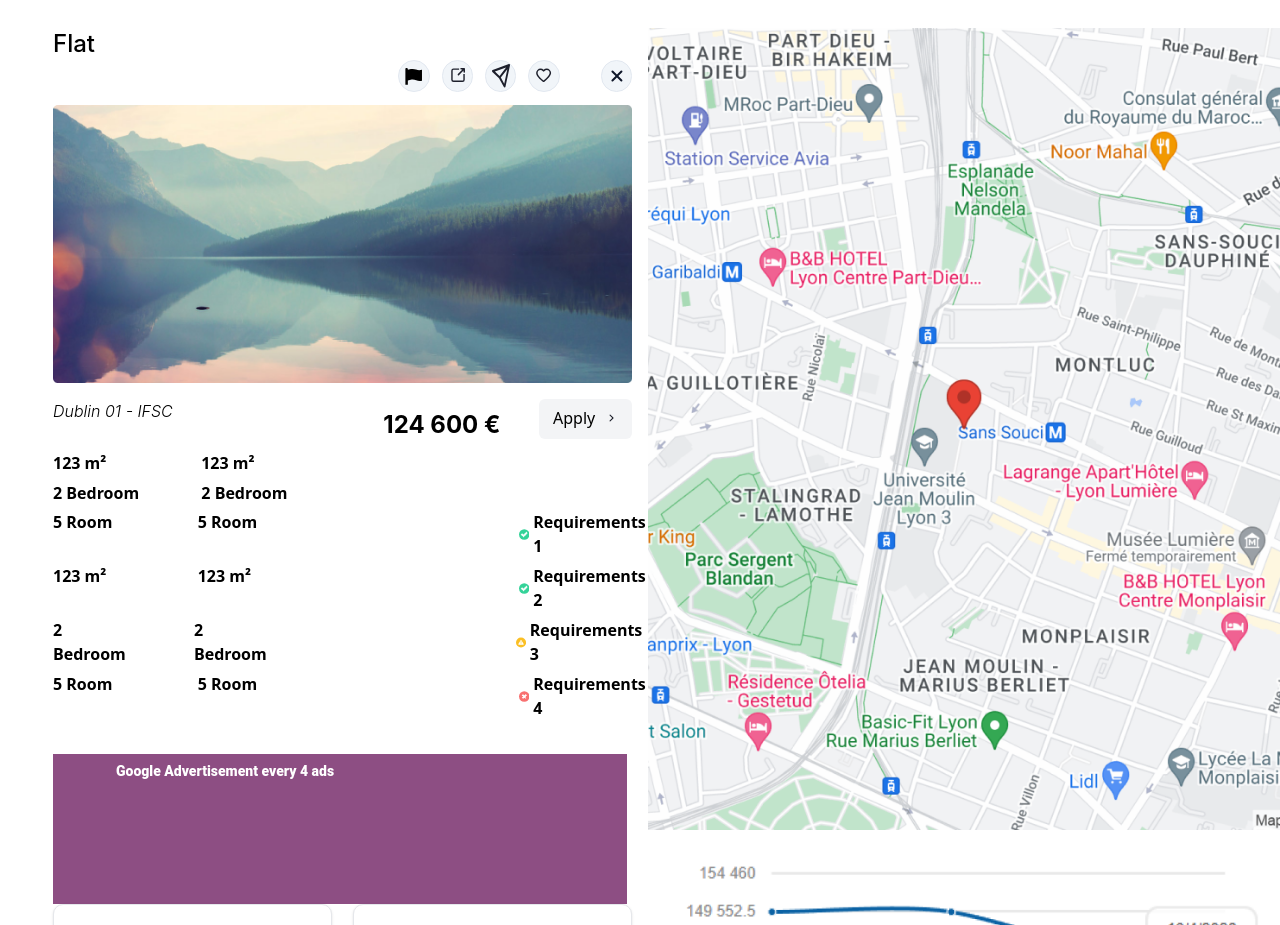
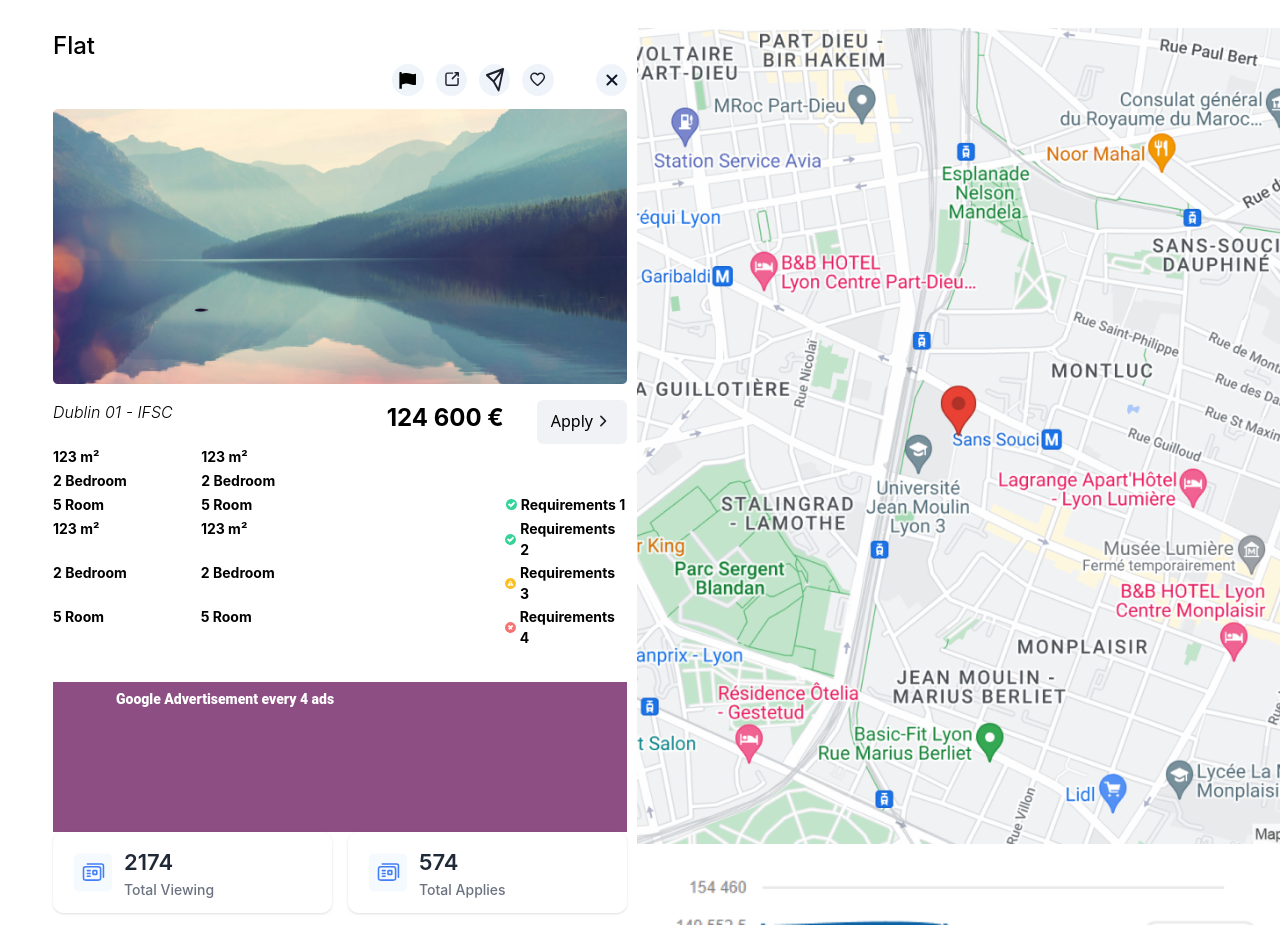
Before and after one commit to rayhanwd/client-work-next-flat, a Next.js app: page /details in a window 1280 px wide. Shown: the part 67-992 px from the top of the page. Built offline with nearby package versions, Linux system fonts and the light colour scheme; no server answers.

Commit message:
details page with css

```diff
--- a/src/app/(ads)/details/page.tsx
+++ b/src/app/(ads)/details/page.tsx
@@ -14,141 +14,137 @@ import Image from "next/image";
 const details = () => {
   return (
     <>
-      <div className=" grid grid-cols-2 justify-between gap-4 mt-[30px]">
-        <div className="ml-[53px] mb-[119px]">
-          <h1 className=" font-inter text-2xl font-medium">Flat</h1>
-          <div className="flex justify-end gap-3">
-            <div className="w-[31.36px] flex items-center justify-center h-[32.30px] bg-slate-100 rounded-full border border-slate-200">
+      <div className="details">
+        <div className="flat">
+          <h1 className="flat_title">Flat</h1>
+          <div className="flat_icons">
+            <div className="icon">
               <Flag />
             </div>
-            <div className=" w-[31.36px] h-[32.30px] flex items-center justify-center bg-slate-100 rounded-full border border-slate-200">
+            <div className="icon">
               <UrlIcon />
             </div>
-            <div className="w-[31.36px] h-[32.30px] flex items-center justify-center bg-slate-100 rounded-full border border-slate-200">
+            <div className="icon">
               <LocationFlag />
             </div>
-            <div className="w-[31.36px] h-[32.30px] flex items-center justify-center bg-slate-100 rounded-full border border-slate-200">
+            <div className="icon">
               <LoveIcon />
             </div>
-            <div className="w-[31.36px] h-[32.30px] ml-[29px] flex items-center justify-center bg-slate-100 rounded-full border border-slate-200">
+            <div className="XIcon">
               <XIcon />
             </div>
           </div>
-          <div className="mt-[13px]">
+
+
+          <div className="slider_img">
             <Image src="/slider1.png" alt="slider" width={619} height={297} />
           </div>
 
-          <div className="flex justify-between mt-[16px]">
-            <h3 className="text-base font-light font-inter italic">
-              Dublin 01 - IFSC
-            </h3>
-            <div className="flex">
-              <button className="w-[130.22px] h-[52px] text-center text-black text-2xl font-bold font-inter mr-[32px]">
+          <div className="dublin_box ">
+            <h3 className="dublin">Dublin 01 - IFSC</h3>
+            <div className="balance_apply">
+              <button className="balance">
                 124 600 €
               </button>
-              <button className="w-[93px] h-10 px-3.5 pt-[9px] pb-[11px] bg-gray-100 rounded-md justify-center items-center gap-2.5 flex">
+              <button className="apply_btn">
                 Apply <RightSideIcon />
               </button>
             </div>
           </div>
+
           <div>
-            <ul className=" list-none inline-flex font-bold font-inner">
-              <li className="w-[76.56px]">123 m²</li>
-              <li className="ml-[71.63px]">123 m²</li>
+            <ul className="data">
+              <li className="data_li">123 m²</li>
+              <li className="data_li2">123 m²</li>
             </ul>
             <br />
-            <ul className=" list-none inline-flex font-bold font-inner mt-[5.88px]">
-              <li className="w-[87.73px]">2 Bedroom</li>
-              <li className="ml-[60.63px]">2 Bedroom</li>
+            <ul className="data">
+              <li className="data_li3">2 Bedroom</li>
+              <li className="data_li4">2 Bedroom</li>
             </ul>
             <br />
-            <ul className=" list-none inline-flex font-bold font-inner mt-[5.88px]">
-              <li className="w-[76.56px]">5 Room</li>
-              <li className="ml-[71.63px] w-[76.56px]">5 Room</li>
-              <li className="ml-[248px] flex items-center justify-center gap-1">
+            <ul className="data">
+              <li className="data_li5">5 Room</li>
+              <li className="data_li6">5 Room</li>
+              <li className="data_li7">
                 <GreenTik /> Requirements 1
               </li>
             </ul>
             <br />
-            <ul className=" list-none inline-flex font-bold font-inner mt-[5.88px]">
-              <li className="w-[76.56px]">123 m²</li>
-              <li className="ml-[71.63px] w-[76.56px]">123 m²</li>
-              <li className="ml-[248px] flex items-center justify-center gap-1">
+            <ul className="data">
+              <li className="data_li5">123 m² </li>
+              <li className="data_li6">123 m²</li>
+              <li className="data_li7">
                 <GreenTik /> Requirements 2
               </li>
             </ul>
             <br />
-            <ul className=" list-none inline-flex font-bold font-inner mt-[5.88px]">
-              <li className="w-[87.73px]">2 Bedroom</li>
-              <li className="ml-[60.63px]">2 Bedroom</li>
-              <li className="ml-[243px] flex items-center justify-center gap-1">
+            <ul className="data">
+              <li className="data_li5">2 Bedroom</li>
+              <li className="data_li6">2 Bedroom</li>
+              <li className="data_li7">
                 <YellowWarning /> Requirements 3
               </li>
             </ul>
             <br />
-            <ul className=" list-none inline-flex font-bold font-inner mt-[5.88px]">
-              <li className="w-[76.56px]">5 Room</li>
-              <li className="ml-[71.63px] w-[76.56px]">5 Room</li>
-              <li className="ml-[248px] flex items-center justify-center gap-1">
+            <ul className="data">
+              <li className="data_li5">5 Room</li>
+              <li className="data_li6">5 Room</li>
+              <li className="data_li7">
                 <RedDanger /> Requirements 4
               </li>
             </ul>
             {/* ADS  */}
-            <div className="w-[574px] h-[150px] bg-[#8D4E83] mt-[34px]">
-              <p className="text-sm text-white font-roboto font-black leading-tight w-[448px] h-[34px] mx-auto pt-[9px]">
+
+            <div className="ads_section">
+              <p className="ads_content text-sm text-white font-roboto font-black leading-tight w-[448px] h-[34px] mx-auto pt-[9px]">
                 Google Advertisement every 4 ads
               </p>
             </div>
+            {/* View Card  */}
 
-            {/* View card */}
-            <div className="flex justify-between">
-              <div className="w-[279px] h-[81px] px-5 py-4 bg-white rounded-[10px] shadow border border-gray-200 justify-start items-center gap-3 inline-flex">
+            <div className="view_card">
+              <div className="view_icon">
                 <MediaIcon />
                 <div>
-                  <p className="w-[187px] text-gray-800 text-[22px] font-semibold font-inter leading-[30px]">
+                  <p className="view_number">
                     2174
                   </p>
-                  <p className="w-[187px] text-gray-500 text-sm font-medium font-['Inter'] leading-tigh">
+                  <p className="view_text">
                     Total Viewing
                   </p>
                 </div>
               </div>
-              <div className="w-[279px] h-[81px] px-5 py-4 bg-white rounded-[10px] shadow border border-gray-200 justify-start items-center gap-3 inline-flex">
+              <div className="view_icon">
                 <MediaIcon />
                 <div>
-                  <p className="w-[187px] text-gray-800 text-[22px] font-semibold font-inter leading-[30px]">
+                  <p className="view_number">
                     574
                   </p>
-                  <p className="w-[187px] text-gray-500 text-sm font-medium font-['Inter'] leading-tigh">
+                  <p className="view_text">
                     Total Applies
                   </p>
                 </div>
               </div>
             </div>
 
-            {/* Text Description  */}
-            <textarea
-              id="description"
-              name="description"
-              rows={4}
-              className="mt-3 p-2 w-full bg-slate-100 rounded border border-slate-200 focus:outline-none focus:border-blue-500"
-            ></textarea>
-
+            <textarea className="description" id="description" name="description" rows={4}></textarea>
             <Image
               src="/rate.png"
               alt="review"
               width={615}
               height={100}
-              className="mt-3"
+              className="rateing"
             />
 
-            <p className="mt-[22px] text-black text-sm font-medium font-roboto">
+            <p className="review">
               Reviews
             </p>
-          </div>
+
           </div>
 
-        {/* parent 2  */}
+        </div>
+        <div>
           <div>
             <Image src="/map.png" alt="map" width={732} height={929} />
             <Image
@@ -156,8 +152,9 @@ const details = () => {
               alt="Graph Chart"
               width={754}
               height={238}
-            className="mt-[28px]"
+              className="graph"
             />
+          </div>
         </div>
       </div>
     </>
--- a/src/app/globals.css
+++ b/src/app/globals.css
@@ -14,16 +14,17 @@
 @tailwind components;
 @tailwind utilities;
 
-@layer base {
-}
+@layer base {}
 
 @layer components {
   .fijb {
     @apply flex items-center justify-between;
   }
+
   .fijc {
     @apply flex items-center justify-center;
   }
+
   .fc {
     @apply flex items-center;
   }
@@ -31,19 +32,23 @@
   .search-text {
     @apply text-TailGrids-Text-Color font-inter font-medium text-sm leading-5;
   }
+
   .action-button {
     @apply text-white text-center rounded-full font-inter font-medium text-base leading-6;
   }
+
   .field-label {
     @apply text-[#868686] font-roboto text-[14px] font-light capitalize;
   }
+
   .field-style {
-    @apply ring-1 w-[357px] h-[55px]  ring-[#868686] rounded-[4px]  pt-[18px] pb-[18px] pl-[20px] text-[#868686] font-roboto text-base font-normal leading-normal capitalize border-transparent flex-1 appearance-none;
+    @apply ring-1 w-[357px] h-[55px] ring-[#868686] rounded-[4px] pt-[18px] pb-[18px] pl-[20px] text-[#868686] font-roboto text-base font-normal leading-normal capitalize border-transparent flex-1 appearance-none;
   }
 
   .phone-label {
     @apply text-[#4C535F] font-manrope text-base font-medium;
   }
+
   .phone-field {
     @apply w-[357.341px] h-[52px] rounded-lg border border-solid border-gray-300 bg-gradient-to-b from-white to-gray-50 text-[#8D98AA] font-manrope font-medium text-base leading-4 py-[18px] flex items-center;
   }
@@ -51,10 +56,12 @@
   .field-style-2 {
     @apply w-[278px] h-[19px] py-[17px] overflow-hidden font-roboto text-base font-light capitalize text-[#868686];
   }
-  .local-title{
+
+  .local-title {
     @apply text-black font-inter text-[32px] font-medium;
   }
-  .local-caption{
+
+  .local-caption {
     @apply text-[#868686] font-roboto text-base font-light capitalize;
   }
 
@@ -91,9 +98,11 @@ input {
   background: none; */
   /* all: unset; */
 }
+
 button {
   cursor: pointer;
 }
+
 input,
 ul,
 div {
@@ -105,6 +114,222 @@ div {
 li {
   list-style: none;
 }
+
 a {
   text-decoration: none;
 }
+
+
+/* details page  */
+
+.details {
+  display: flex;
+  grid-column: 2;
+  justify-content: space-between;
+  margin-top: 30px;
+}
+
+.graph {
+  margin-top: 28px;
+}
+
+.flat {
+  margin-left: 53px;
+  margin-bottom: 119px;
+  margin-right: 10px;
+}
+
+.flat_title {
+  font-family: "Inter";
+  font-size: 24px;
+  font-weight: 500;
+}
+
+.flat_icons {
+  display: flex;
+  justify-content: end;
+  justify-items: end;
+  gap: 12px;
+}
+
+.icon {
+  width: 31.36px;
+  height: 32.30px;
+  display: flex;
+  justify-content: center;
+  align-items: center;
+  background-color: #EFF4FB;
+  border-radius: 50%;
+}
+
+.XIcon {
+  width: 31.36px;
+  height: 32.30px;
+  display: flex;
+  justify-content: center;
+  align-items: center;
+  background-color: #EFF4FB;
+  border-radius: 50%;
+  margin-left: 30px;
+}
+
+.slider_img {
+  margin-top: 13px;
+}
+
+.dublin_box {
+  display: flex;
+  margin-top: 16px;
+  justify-content: space-between;
+}
+
+.dublin {
+  font-family: "Inter";
+  font-size: 16px;
+  font-style: italic;
+  font-weight: 300;
+}
+
+.balance {
+  display: flex;
+  /* width: 130.221px;
+  height: 52px; */
+  text-align: center;
+  font-family: "Inter";
+  font-size: 24px;
+  font-style: normal;
+  font-weight: 700;
+}
+
+.apply_btn {
+  display: flex;
+  justify-content: space-between;
+  align-items: center;
+  background-color: #F0F2F6;
+  padding: 9px 14px 11px 14px;
+  border-radius: 6px;
+  margin-left: 33px;
+}
+
+.balance_apply {
+  display: flex;
+}
+
+.data {
+  display: inline-flex;
+  font-family: "Inter";
+  font-size: 14px;
+  font-weight: 700;
+
+}
+
+.data_li {
+  width: 76.562px;
+}
+
+.data_li2 {
+  margin-left: 71.63px;
+}
+
+.data_li3 {
+  width: 87.732px;
+}
+
+.data_li4 {
+  margin-left: 60.63px;
+}
+
+.data_li5 {
+  width: 76.56px;
+}
+
+.data_li6 {
+  margin-left: 71.63px;
+  width: 76.56px;
+}
+
+.data_li7 {
+  margin-left: 228px;
+  display: flex;
+  justify-content: center;
+  align-items: center;
+  gap: 4px;
+}
+
+.ads_section {
+  width: 574px;
+  height: 150px;
+  background-color: #8D4E83;
+  margin-top: 34px;
+
+}
+
+.ads_content {
+  font-size: 14px;
+  color: white;
+  font-family: "Roboto";
+  width: 448px;
+  height: 34px;
+  padding-top: 9px;
+  margin: auto;
+}
+
+.description {
+  width: 100%;
+  padding: 10px;
+  border: 1px solid #e2e8f0;
+  background-color: #EFF4FB;
+  border-radius: 4px;
+  resize: vertical;
+  font-size: 14px;
+  outline: none;
+  margin-top: 12px;
+}
+
+.view_card {
+  display: flex;
+  justify-content: space-between;
+}
+
+.view_icon {
+  width: 279px;
+  height: 81px;
+  padding: 16px 20px 16px 20px;
+  background-color: white;
+  border-radius: 10px;
+  border: 1px solid #FFFFFF;
+  box-shadow: 0 1px 3px 0 rgb(0 0 0 / 0.1), 0 1px 2px -1px rgb(0 0 0 / 0.1);
+  display: inline-flex;
+  justify-content: start;
+  align-items: center;
+  gap: 12px;
+}
+
+.view_number {
+  width: 187px;
+  color: rgb(31 41 55);
+  font-size: 22px;
+  font-weight: 600;
+  font-family: "Inter";
+
+}
+
+.view_text {
+  width: 187px;
+  color: rgb(107 114 128);
+  font-size: 14px;
+  font-weight: 500;
+  font-family: "Inter";
+}
+
+.rateing {
+  margin-top: 12px;
+}
+
+.review {
+  margin-top: 22px;
+  font-size: 14px;
+  font-weight: 500;
+  font-family: "Roboto";
+  line-height: normal;
+}
```
Also changed, not shown: src/styles/details.module.css (added). Lines whose indentation alone changed are shown as unchanged.
